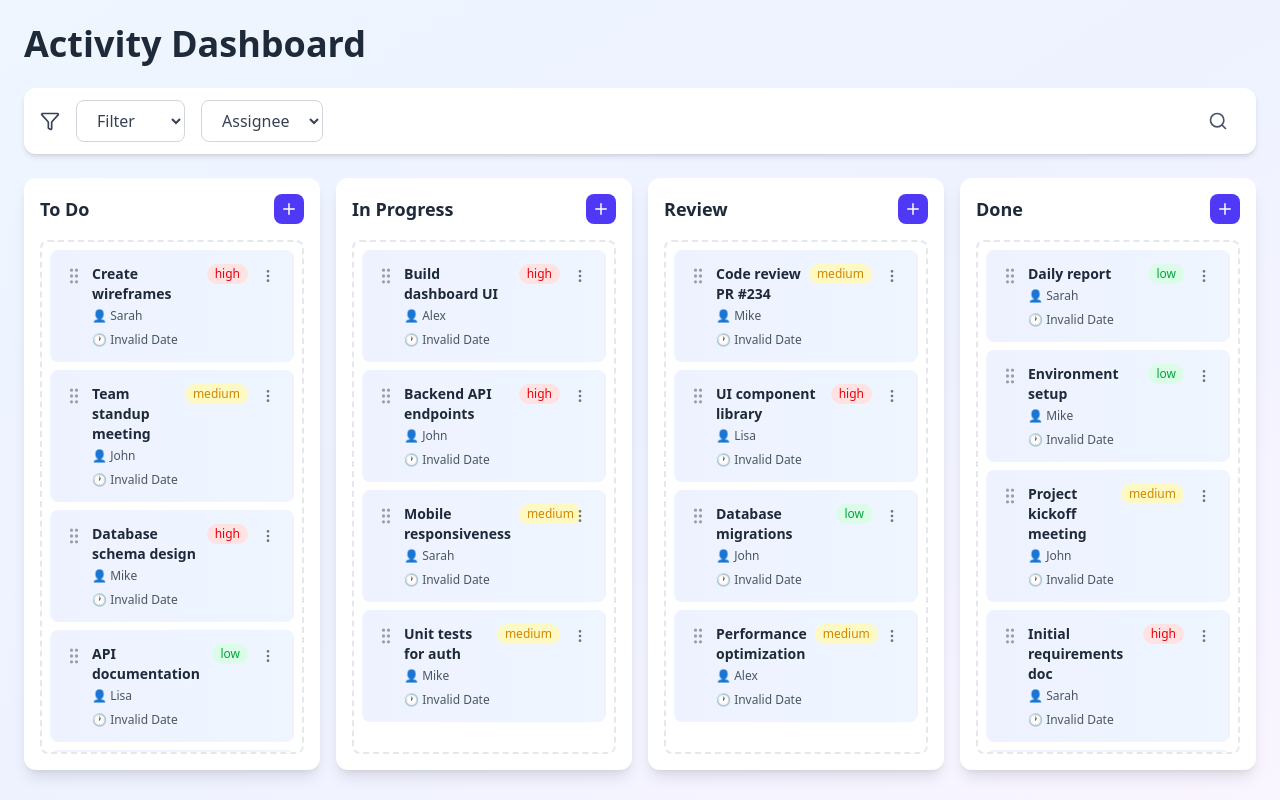
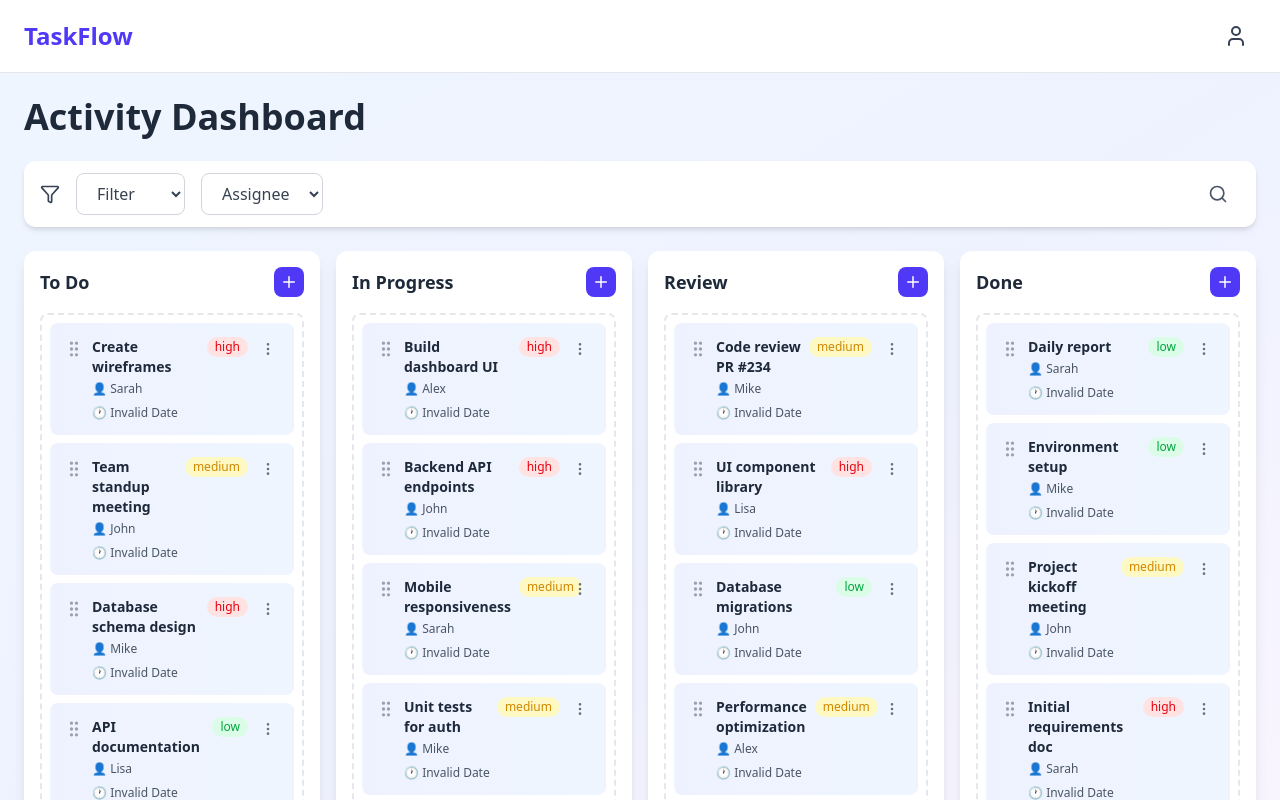
Before and after one commit to vilmora-dev/to-do-app, a React (Vite) app: page / in a window 1280 px wide. Built offline with nearby package versions, Linux system fonts and the light colour scheme.

Commit message:
feat(layout): integrate navbar component into main app layout

```diff
--- a/src/App.jsx
+++ b/src/App.jsx
@@ -1,11 +1,28 @@
 import { useState } from 'react'
 import './App.css'
 import Dashboard from './components/Dashboard'
+import Navbar from './components/Navbar'
+import Sidebar from './components/Sidebar'
 
 function App() {
+  const [currentView, setCurrentView] = useState('home');
+
   return (
-    <div className="App">
-      <Dashboard />
+    <div className="App flex flex-col h-screen">
+      <Navbar />
+      <div className="flex flex-1 overflow-hidden">
+        <main className="flex-1 overflow-auto bg-gradient-to-br from-blue-50 via-indigo-50 to-purple-50">
+          {currentView === 'home' && <Dashboard />}
+          {currentView === 'inbox' && (
+            <div className="flex items-center justify-center h-full">
+              <div className="text-center">
+                <h2 className="text-2xl font-bold text-gray-800 mb-2">Inbox</h2>
+                <p className="text-gray-600">Coming soon...</p>
+              </div>
+            </div>
+          )}
+        </main>
+      </div>
     </div>
   )
 }
```
